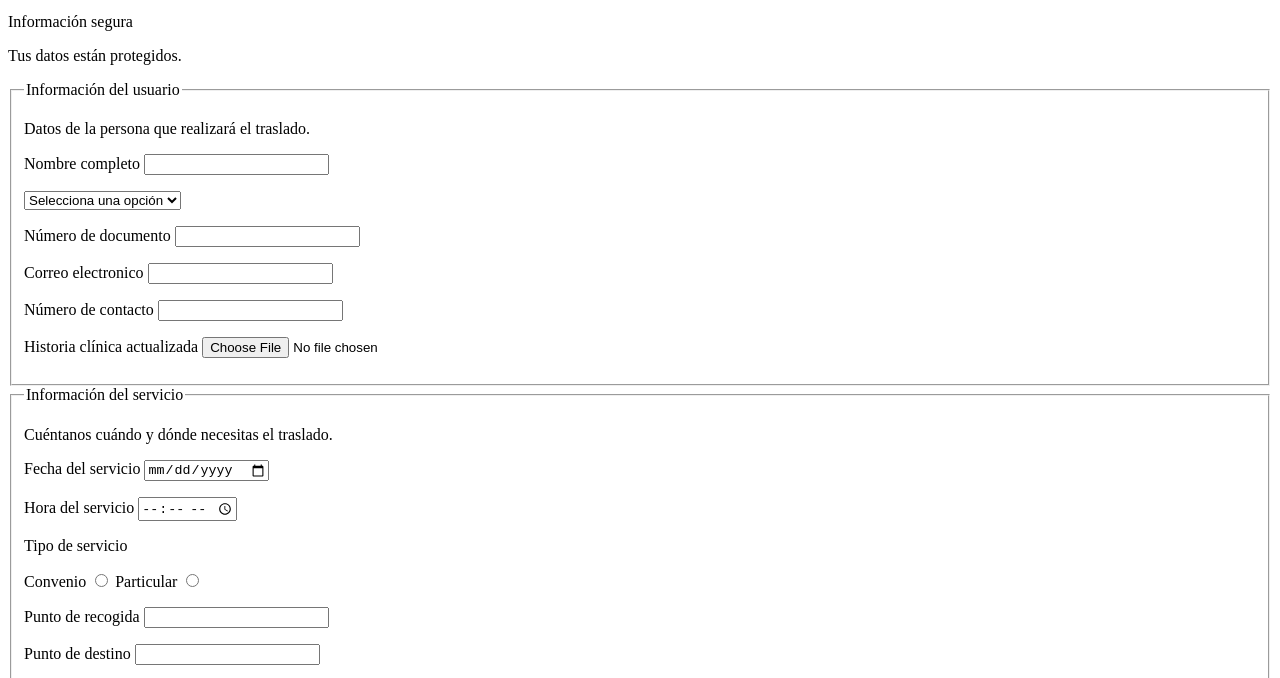
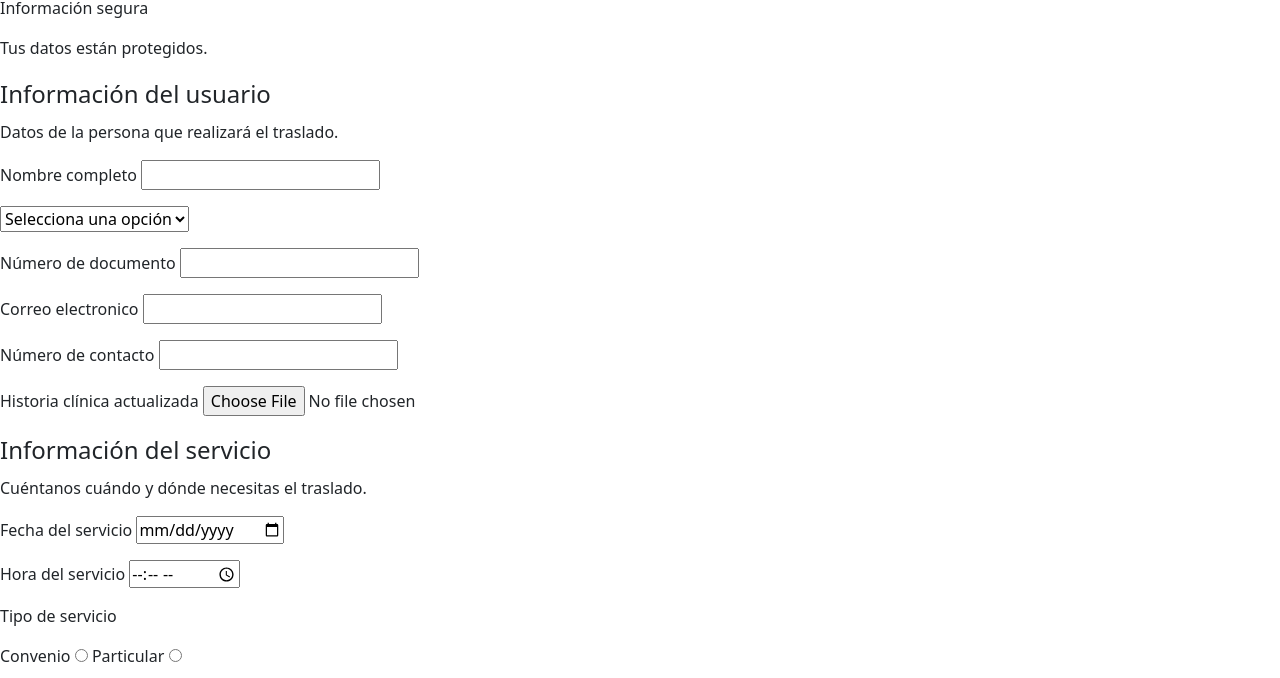
Before and after one commit to david6661ch/AmbulApp, a plain HTML site: page paginas/reserva.html in a window 1280 px wide. Shown: the part 186-864 px from the top of the page. Drawn offline with nearby package versions, Linux system fonts and the light colour scheme; files that its build step writes are made by us from their sources.

Commit message:
Avance reservas

```diff
--- a/css/styles.css
+++ b/css/styles.css
@@ -1,10 +1,16 @@
 :root{
     /*paleta de colores */
-    --azul-noche: #0B1F33;
-    --azul-acero: #245B83;
-    --rojo: #D62839;
-    --gris: #E8EDF2;
-    --Blanco:#FFFFFF;
+  --night: #0b1f33;
+  --steel: #245b83;
+  --steel-dark: #19496c;
+  --red: #d62839;
+  --mist: #e8edf2;
+  --white: #ffffff;
+  --ink-soft: #566575;
+  --line: #dce4eb;
+  --pale: #f5f8fa;
+  --green: #21835a;
 
-    /*fuentes de texto*/
+  /*fuentes de texto*/
+  font-family: "Manrope", sans-serif;
 }
--- a/paginas/reserva.html
+++ b/paginas/reserva.html
@@ -4,6 +4,11 @@
     <meta charset="UTF-8">
     <meta name="viewport" content="width=device-width, initial-scale=1.0">
     <title>Reservas</title>
+
+    <link rel="stylesheet" href="https://cdn.jsdelivr.net/npm/bootstrap@5.3.8/dist/css/bootstrap.min.css">
+
+    <link rel="stylesheet" href="css/styles.css">
+
 </head>
 <body>
 
```
